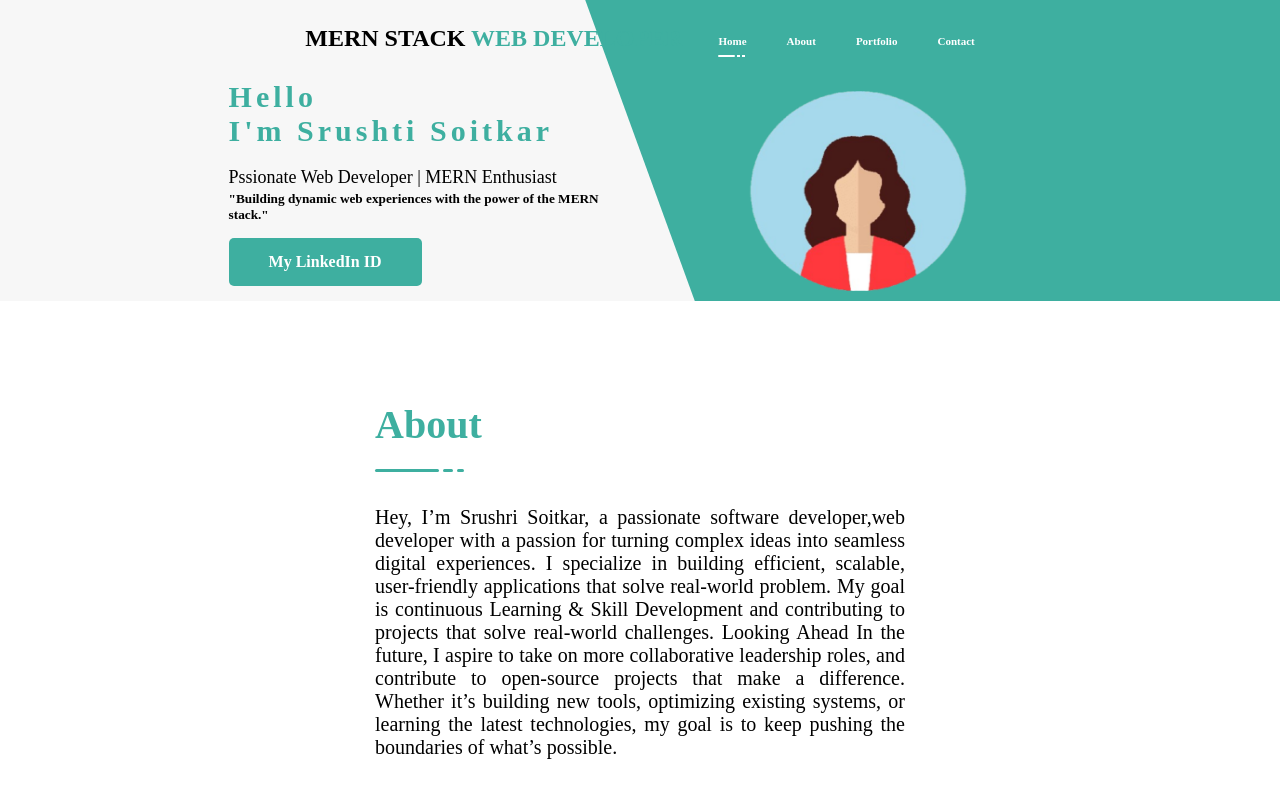
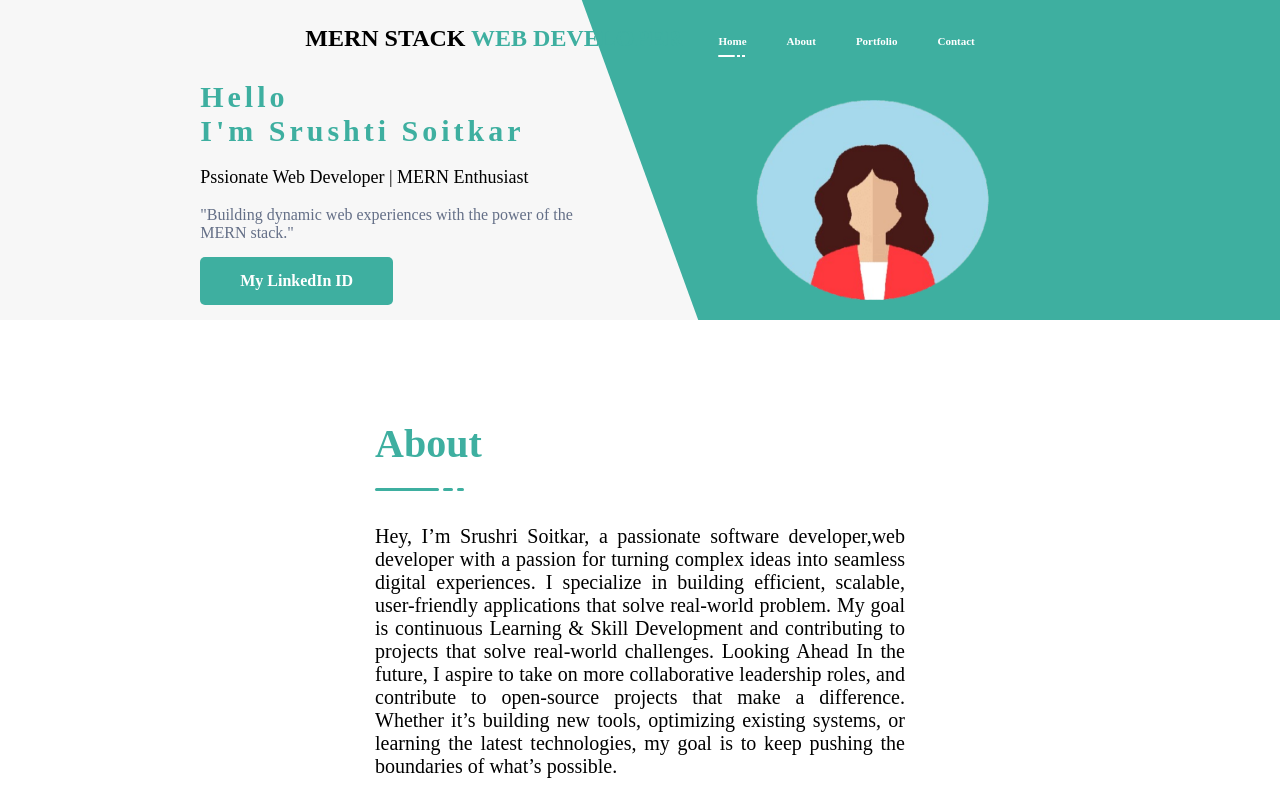
Before and after one commit to Tara-2803/MyPortfolio, a plain HTML site: page index.html in a window 1280 px wide. Shown: the top 801 px of the page. Drawn offline with Linux system fonts and the light colour scheme.

Commit message:
Update index.html

```diff
--- a/index.html
+++ b/index.html
@@ -45,7 +45,7 @@
                       <h4>Hello</h4>
                       <h4> I'm Srushti Soitkar</h4>
                       <span>Pssionate Web Developer | MERN Enthusiast</span>
-                      <h5>"Building dynamic web experiences with the power of the MERN stack."</h5>
+                     <p>"Building dynamic web experiences with the power of the MERN stack."</p>
                            <a href="https://www.linkedin.com/in/srushti-soitkar-914248257" class="btn btn-1">My LinkedIn ID</a>
                   </div>
                   <div class="home-image">
```
